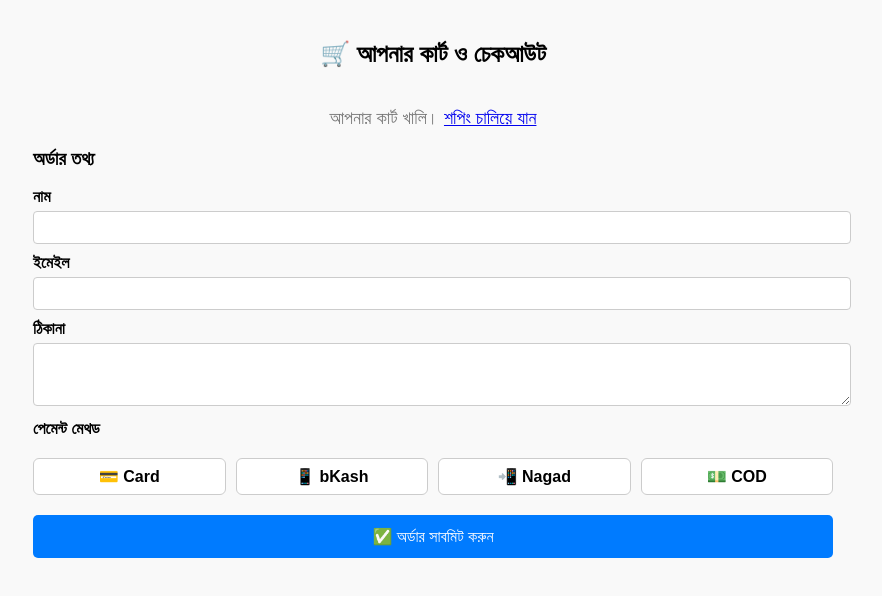
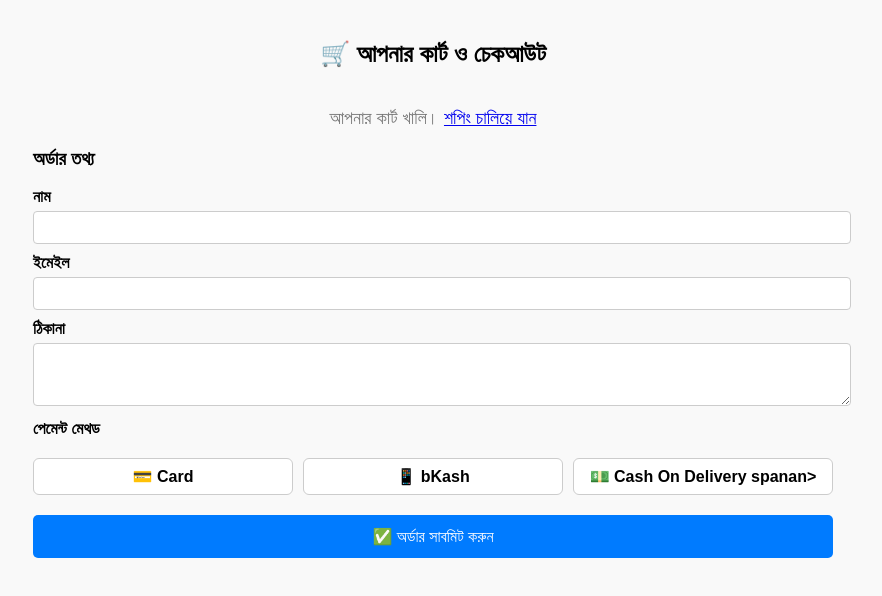
Before and after one commit to mdjibon1524/e-comars, a plain HTML site: page checkout.html in a window 1280 px wide. Shown: the whole page, without its empty margins (207-1089 px from the left). Drawn offline with Linux system fonts and the light colour scheme.

Commit message:
Update checkout.html

```diff
--- a/checkout.html
+++ b/checkout.html
@@ -111,8 +111,7 @@
   <div class="payment-options">
     <label><input type="radio" name="payment" value="Card"><span>💳 Card</span></label>
     <label><input type="radio" name="payment" value="bKash"><span>📱 bKash</span></label>
-    <label><input type="radio" name="payment" value="Nagad"><span>📲 Nagad</span></label>
-    <label><input type="radio" name="payment" value="COD"><span>💵 COD</span></label>
+    <label><input type="radio" name="payment" value="COD"><span>💵 Cash On Delivery spanan></label>
   </div>
 
   <button type="submit" class="submit-btn">✅ অর্ডার সাবমিট করুন</button>
@@ -129,7 +128,7 @@ function saveCart() {
 }
 
 function updateCartCount() {
-  // index.html এ কাজ করবে, এখানে শুধু placeholder
+  // index.html এ কাজ করবে
 }
 
 function renderCart() {
@@ -147,6 +146,7 @@ function renderCart() {
         <img src="${item.img}">
         <div class="cart-item-info">
           <h4>${item.name}</h4>
+          <p>সাইজ: <strong>${item.size || 'N/A'}</strong></p>
           <p>দাম: ৳${item.price}.00</p>
           <div class="qty-control">
             <button onclick="changeQty(${index}, -1)">-</button>
```
